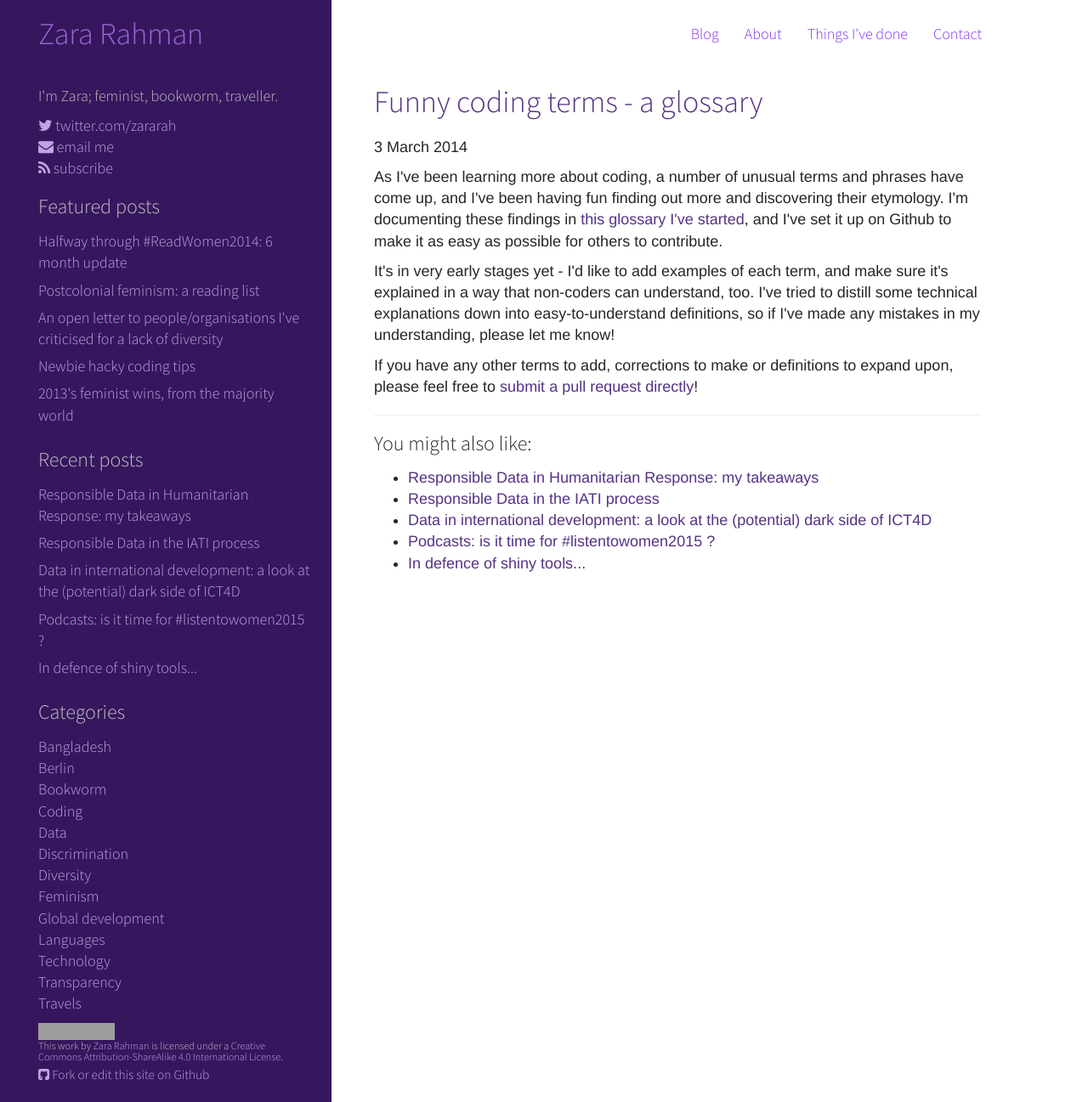
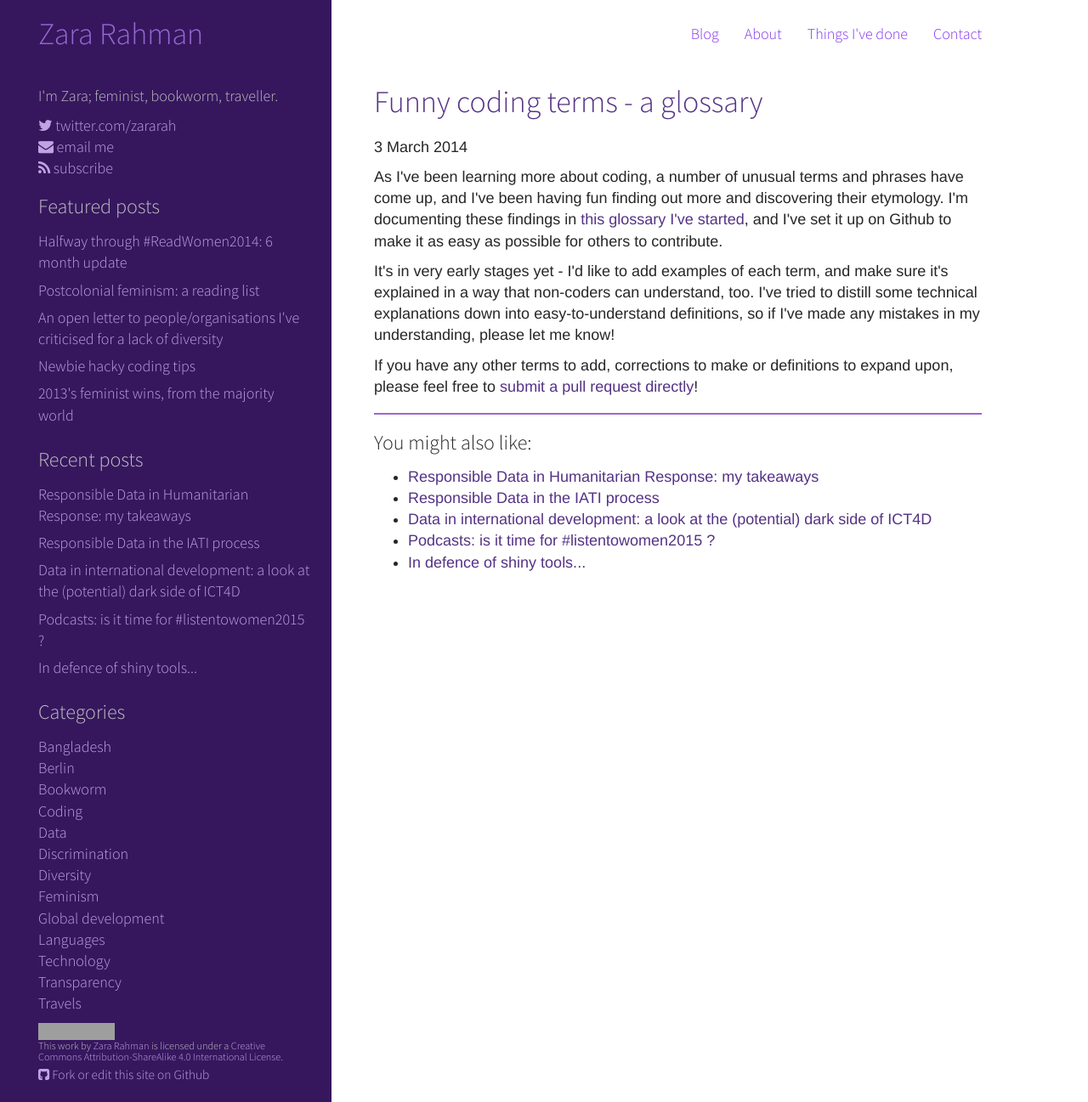
Before and after one commit to zararah/zararah.net, a Jekyll site: the page built from _posts/2014/2014-03-03-funny-coding-terms-a-glossary.html, in a window 1280 px wide. Shown: the whole page at 85% size. Built offline with Jekyll 4.4.1, drawn with Linux system fonts in a browser that asks for light colours; Markdown is read by kramdown in place of the engine named in the settings; grey boxes are pictures that could not be loaded.

Commit message:
Style horizontal rule

```diff
--- a/static/css/style.scss
+++ b/static/css/style.scss
@@ -48,6 +48,19 @@
 pre {
   white-space: pre-wrap;
 }
+
+hr {
+  -moz-border-bottom-colors: none;
+  -moz-border-image: none;
+  -moz-border-left-colors: none;
+  -moz-border-right-colors: none;
+  -moz-border-top-colors: none;
+  border-color: $purple-5;
+  border-style: solid none;
+  border-width: 1px 0;
+  margin: 18px 0;
+}
+
 
 /* Navbar area */
 
```
